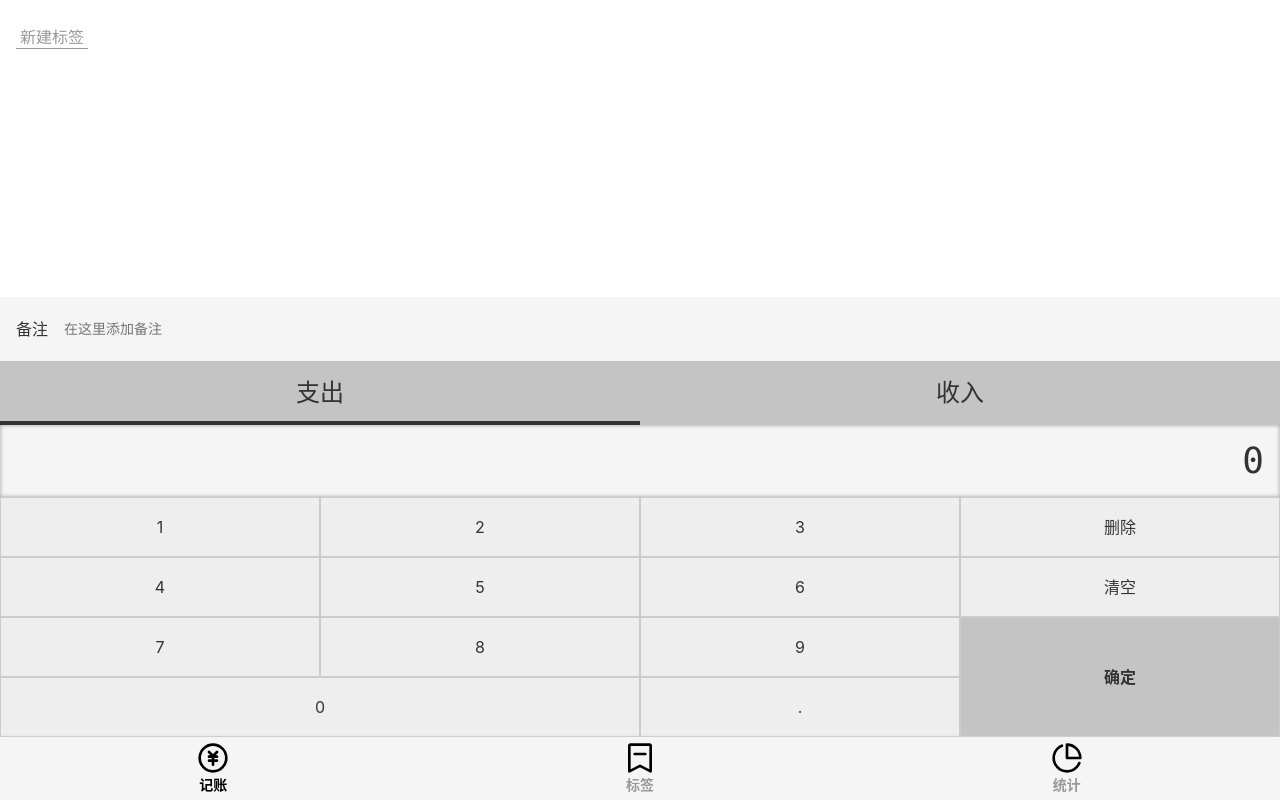
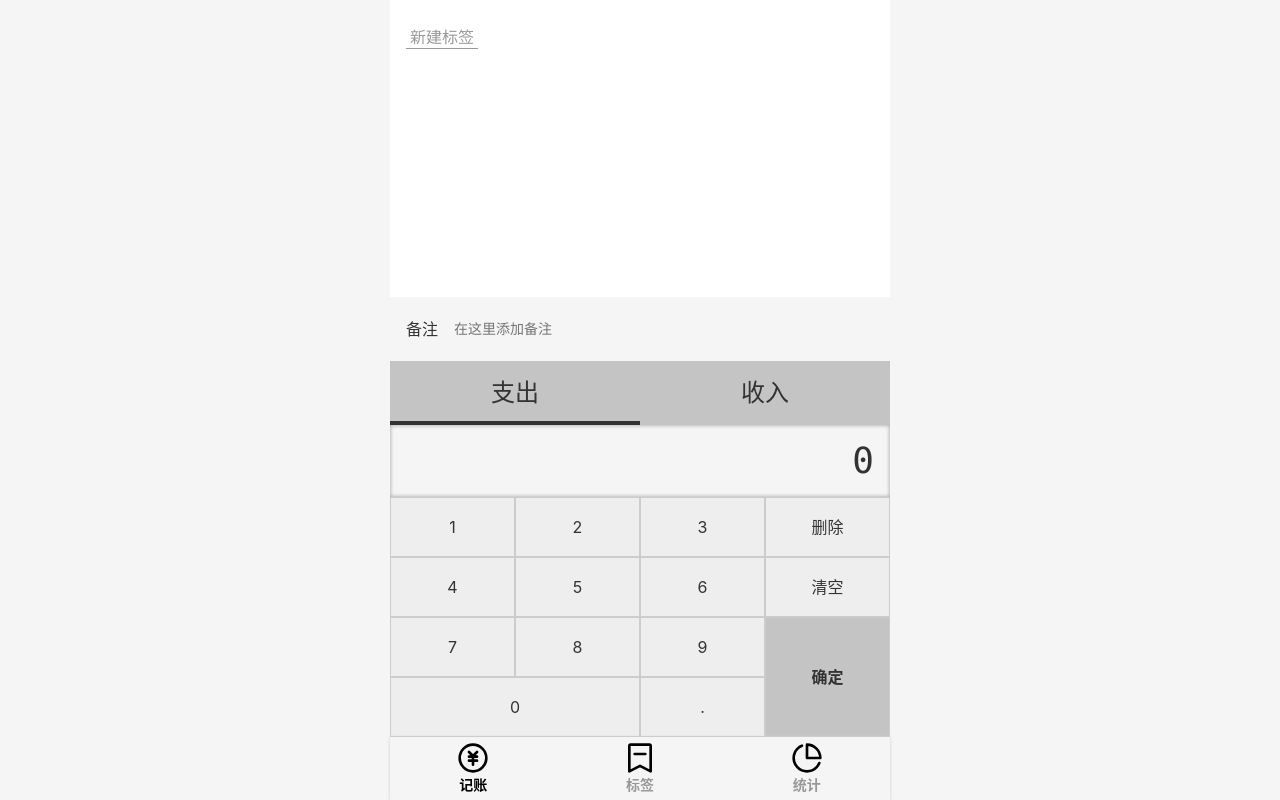
Before and after one commit to fgh319/keepAccounts, a Vue app: page /#/money in a window 1280 px wide. Built offline with nearby package versions, Linux system fonts and the light colour scheme.

Commit message:
优化pc端界面

```diff
--- a/src/App.vue
+++ b/src/App.vue
@@ -1,5 +1,5 @@
 <template>
-  <div>
+  <div id="app">
     <router-view />
   </div>
 </template>
@@ -16,4 +16,9 @@
     line-height: 1.5;
     background: #f5f5f5;
   }
+
+  #app {
+    max-width: 500px;
+    margin: 0 auto;
+  }
 </style>
```
